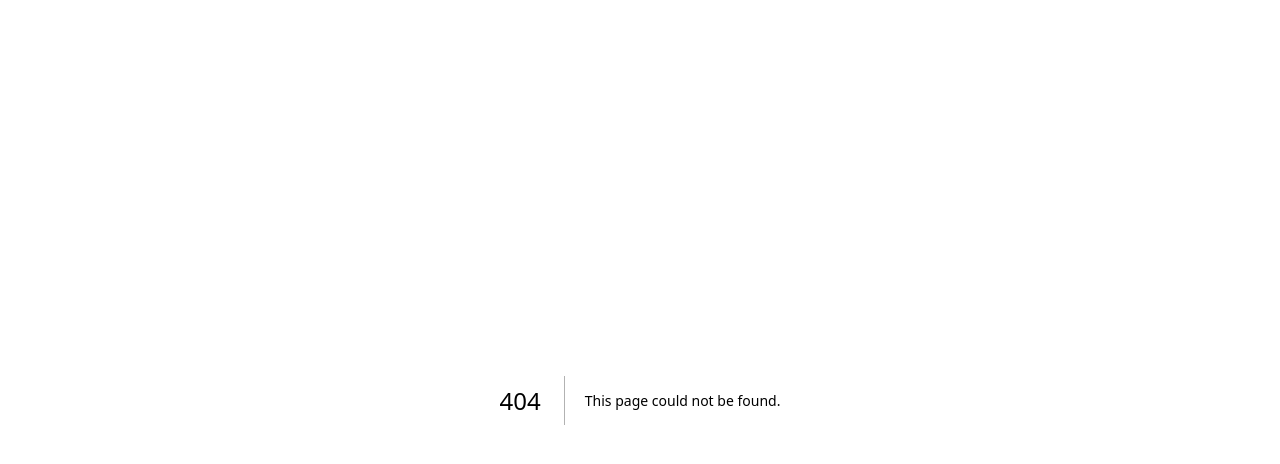
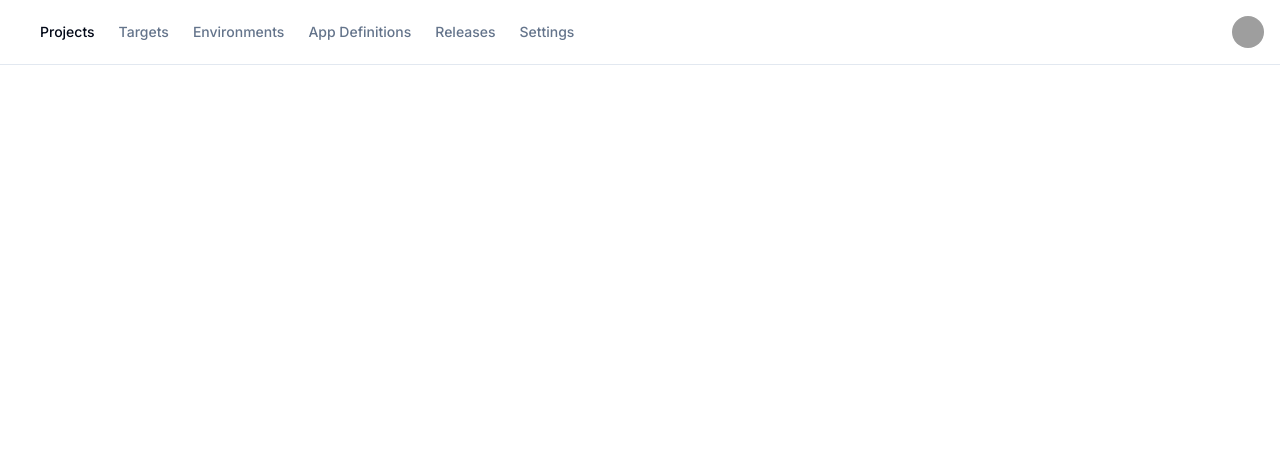
Before and after one commit to tanbiranjum/kwikdeploy, a Next.js app in the folder frontend/: page /dashboard/projects in a window 1280 px wide. Before the commit this address had no page. Shown: the top 464 px of the page. Built offline with nearby package versions, Linux system fonts and the light colour scheme; grey boxes are pictures that could not be loaded.

Commit message:
feat: create navBar container and move to layout

```diff
--- a/frontend/app/dashboard/page.tsx
+++ b/frontend/app/dashboard/page.tsx
@@ -7,14 +7,7 @@ type Props = {}
 const DashboardPage = (props: Props) => {
   return (
     <main>
-        <div className="border-b">
-          <div className="flex h-16 items-center px-4">
-            <MainNav className="mx-6" />
-            <div className="ml-auto flex items-center space-x-4">
-              <UserNav />
-            </div>
-          </div>
-        </div>
+
     </main>
   )
 }
--- /dev/null
+++ b/frontend/app/dashboard/projects/page.tsx
@@ -0,0 +1,10 @@
+import { cn } from "@/lib/utils";
+import React from "react";
+
+type Props = {};
+
+const ProjectsPage = (props: Props) => {
+  return <main className={cn("p-5")}></main>;
+};
+
+export default ProjectsPage;
--- a/frontend/app/layout.tsx
+++ b/frontend/app/layout.tsx
@@ -1,22 +1,27 @@
-import './globals.css'
-import type { Metadata } from 'next'
-import { Inter } from 'next/font/google'
+import "./globals.css";
+import type { Metadata } from "next";
+import { Inter } from "next/font/google";
+import { MainNav } from "./dashboard/components/main-nav";
+import ManiNavContainer from "@/components/ui/main-nav-container";
 
-const inter = Inter({ subsets: ['latin'] })
+const inter = Inter({ subsets: ["latin"] });
 
 export const metadata: Metadata = {
-  title: 'Kwikdeploy',
-  description: 'Generated by create next app',
-}
+  title: "Kwikdeploy",
+  description: "Generated by create next app",
+};
 
 export default function RootLayout({
   children,
 }: {
-  children: React.ReactNode
+  children: React.ReactNode;
 }) {
   return (
     <html lang="en">
-      <body className={inter.className}>{children}</body>
+      <body className={inter.className}>
+        <ManiNavContainer />
+        {children}
+      </body>
     </html>
-  )
+  );
 }
--- /dev/null
+++ b/frontend/components/ui/main-nav-container.tsx
@@ -0,0 +1,20 @@
+import { MainNav } from "@/app/dashboard/components/main-nav";
+import { UserNav } from "@/app/dashboard/components/user-nav";
+import React from "react";
+
+type Props = {};
+
+const ManiNavContainer = (props: Props) => {
+  return (
+    <div className="border-b">
+      <div className="flex h-16 items-center px-4">
+        <MainNav className="mx-6" />
+        <div className="ml-auto flex items-center space-x-4">
+          <UserNav />
+        </div>
+      </div>
+    </div>
+  );
+};
+
+export default ManiNavContainer;
```
